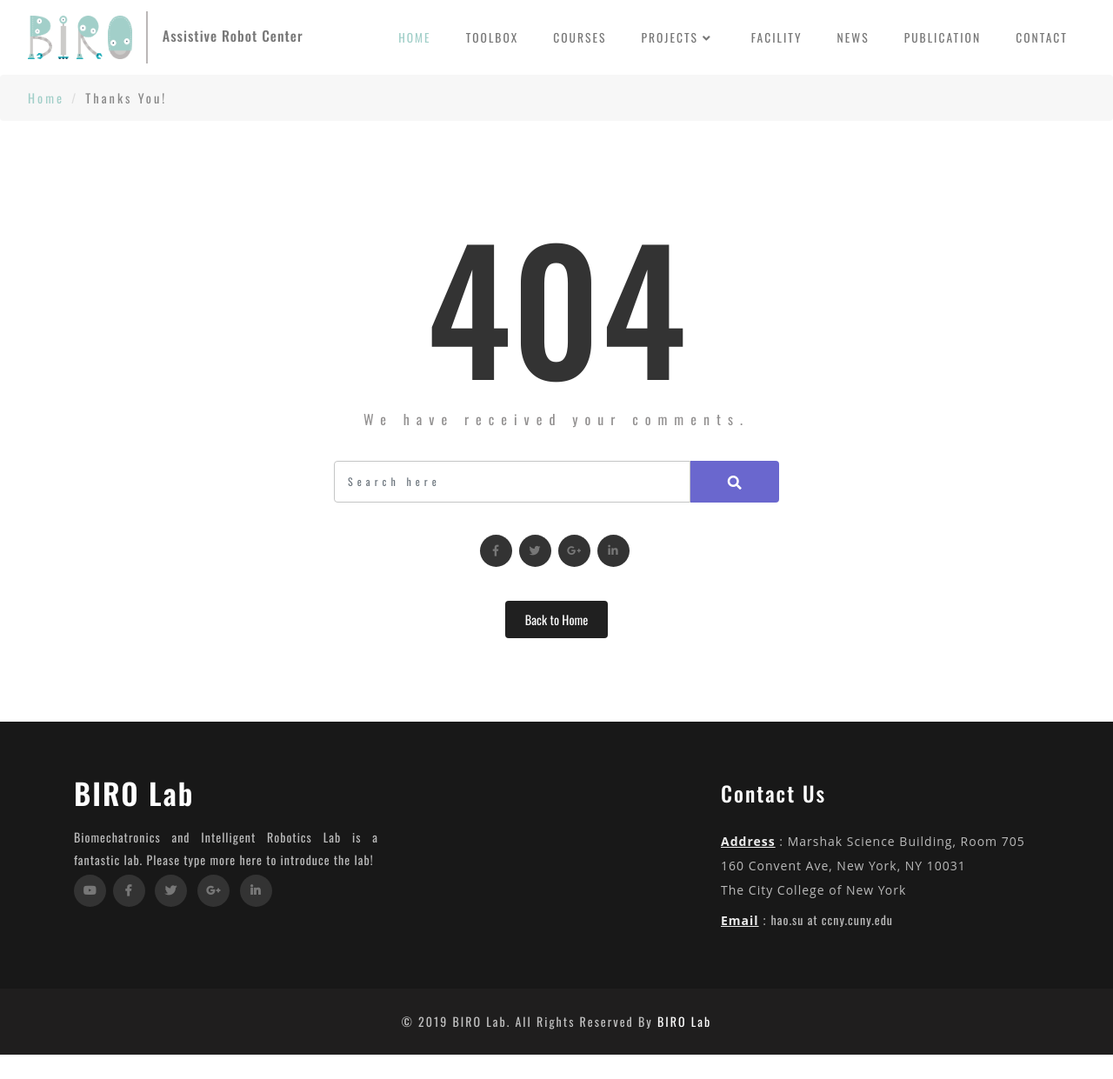
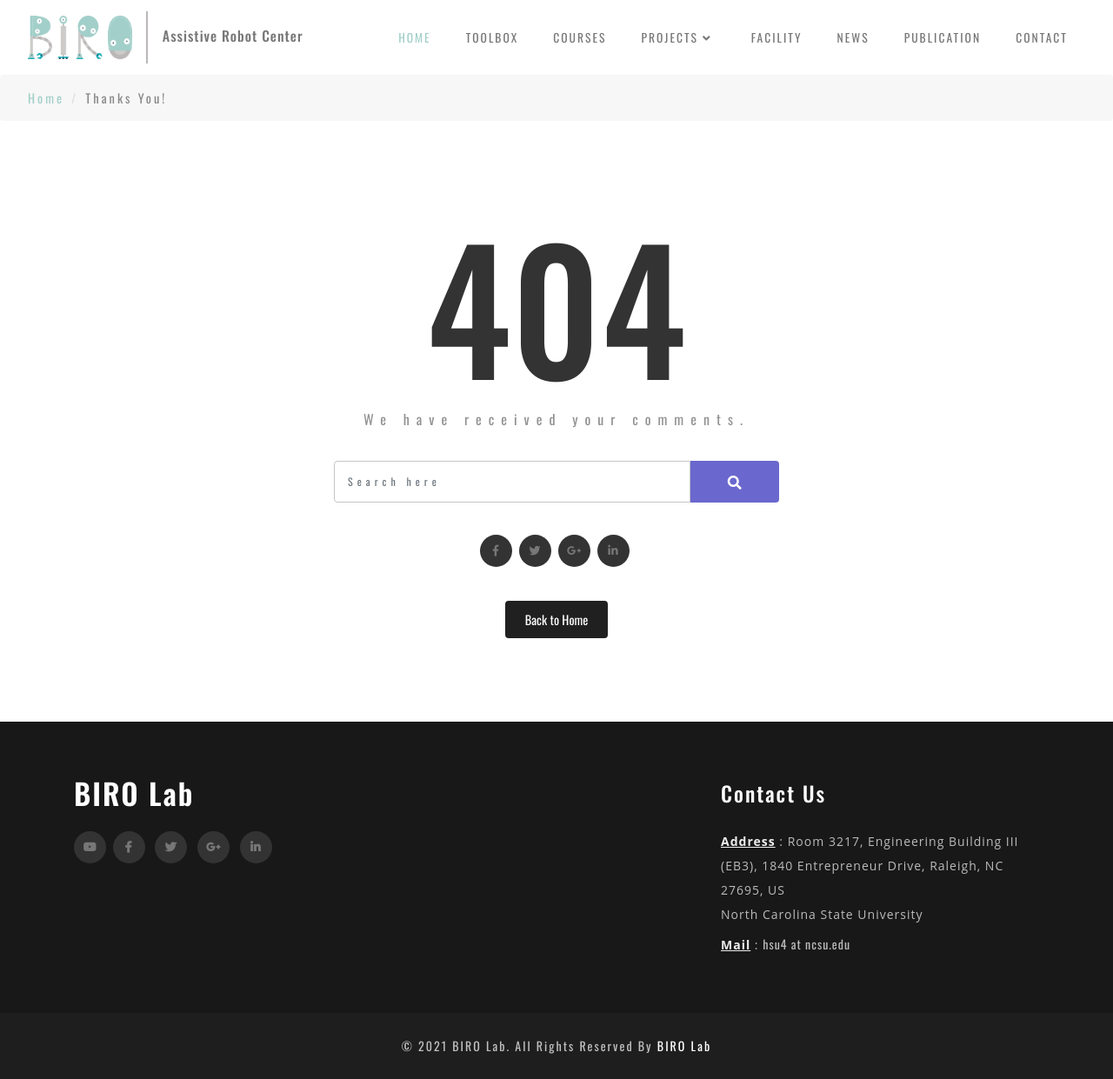
Before and after one commit to assistiverobotcenter/assistiverobotcenter, a Jekyll site: the page built from thanks.html, in a window 1280 px wide. Shown: the whole page at 87% size. Built offline with Jekyll 4.4.1, drawn with Linux system fonts in a browser that asks for light colours; before the commit the page ends 1213 px from its top, so only the background shows below that.

Commit message:
Updated default page

```diff
--- a/_layouts/default.html
+++ b/_layouts/default.html
@@ -123,7 +123,7 @@
 				<div class="col-lg-4 footer-grid text-justify mr-md-auto">
 					<div class="footer-logo-w3">
 						<h3 class="mb-3"><a class="logo-w3" href="index.html">BIRO Lab</a></h3>
-						<p>Biomechatronics and Intelligent Robotics Lab is a fantastic lab. Please type more here to introduce the lab!</p>
+						<p></p>
 						<ul class="social mt-lg-0 mt-3">
                     <li class="mr-1"><a href="https://www.youtube.com/channel/UCShwLrsSKbwlhoFhTd6KGRg?view_as=subscriber"><span class="fab fa-youtube"></span></a></li>
 					<li class="mr-1"><a href="#"><span class="fab fa-facebook-f"></span></a></li>
@@ -157,8 +157,8 @@
                 <div class="col-lg-4 footer-grid text-left mr-md-3"> <!--footer-grid links-->
 					<h3 class="mb-4">contact Us </h3>
 					<ul>
-						<li><strong>Address</strong> : Marshak Science Building, Room 705 160 Convent Ave, New York, NY 10031 <br> The City College of New York</li>
-                        <li><strong>Email</strong> : <a> hao.su at ccny.cuny.edu</a></li>   <!--href="mailto:hao.su@ccny.cuny.edu"-->
+						<li><strong>Address</strong> : Room 3217, Engineering Building III (EB3), 1840 Entrepreneur Drive, Raleigh, NC 27695, US <br> North Carolina State University</li>
+                        <li><strong>Mail</strong> : <a href="mailto:hsu4@ncsu.edu">hsu4 at ncsu.edu</a></li>
     					</ul>
 				</div>
 
@@ -169,7 +169,7 @@
 <!-- //footer -->
     <!-- copyright -->
     <div class="copy_right py-4 text-center">
-        <p>© 2019 BIRO Lab. All rights reserved by <a href="index.html">BIRO Lab</a></p>
+        <p>© 2021 BIRO Lab. All rights reserved by <a href="index.html">BIRO Lab</a></p>
     </div>
     <!-- //copyright -->
 
```
